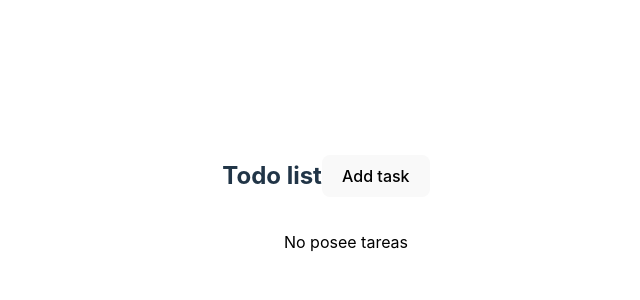
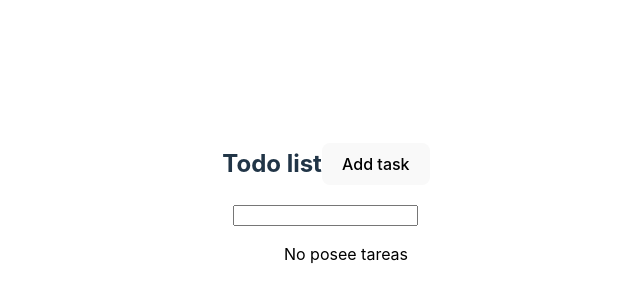
Before and after one commit to ronedev/todo-app, a React (Vite) app in the folder client/: page / in a window 1280 px wide. Shown: the part 196-496 px from the top of the page, without its empty margins (314-954 px from the left). Built offline with nearby package versions, Linux system fonts and the light colour scheme.

Commit message:
add: Todos component to list the tasks and the withSearch function, using high order component, to obtain a component with the list and an input that will be used to filter the tasks by name

```diff
--- a/client/src/App.tsx
+++ b/client/src/App.tsx
@@ -1,13 +1,15 @@
 import React from "react";
 import "./App.css";
 import AddModal from "./components/AddModal";
-import { TodoContext } from "./context/tasksContext";
+import { Todos } from "./components/Todos";
+import { withSearch } from "./components/WithSearch";
 import useModal from "./hook/useModal";
 
 function App() {
-  const todosContext = React.useContext(TodoContext);
+
   const {isOpened, toggle} = useModal()
-  console.log(todosContext);
+
+  const TodosWithSearch = withSearch(Todos)
   return (
     <div className="App">
       {isOpened && <AddModal />}
@@ -15,13 +17,7 @@ function App() {
         <h2>Todo list</h2>
         <button onClick={toggle}>Add task</button>
       </div>
-      <ul>
-        {todosContext?.todos.length ? (
-          todosContext.todos.map((todo) => <li>{todo.title}</li>)
-        ) : (
-          <p style={{ color: "black" }}>No posee tareas</p>
-        )}
-      </ul>
+      <TodosWithSearch />
     </div>
   );
 }
--- /dev/null
+++ b/client/src/components/Todos.tsx
@@ -0,0 +1,17 @@
+import React from "react";
+import { TodoContext } from "../context/tasksContext";
+import { ITodo } from "../@types/types.todo";
+
+export function Todos() {
+  const todosContext = React.useContext(TodoContext);
+  const todos = todosContext?.todos
+  return (
+    <ul>
+      {todos?.length ? (
+        todos.map((todo) => <li>{todo.title}</li>)
+      ) : (
+        <p style={{ color: "black" }}>No posee tareas</p>
+      )}
+    </ul>
+  );
+}
--- /dev/null
+++ b/client/src/components/WithSearch.tsx
@@ -0,0 +1,18 @@
+import React, { useState } from "react";
+
+export function withSearch(Component: React.ComponentType){
+    return function(){
+        const [query, setQuery] = useState("")
+
+        function handleChange(e: React.ChangeEvent<HTMLInputElement>){
+            setQuery(e.target.value)
+        }
+
+        return(
+            <div>
+                <input type="text" onChange={handleChange} value={query} />
+                <Component />
+            </div>
+        )
+    }
+}
```
